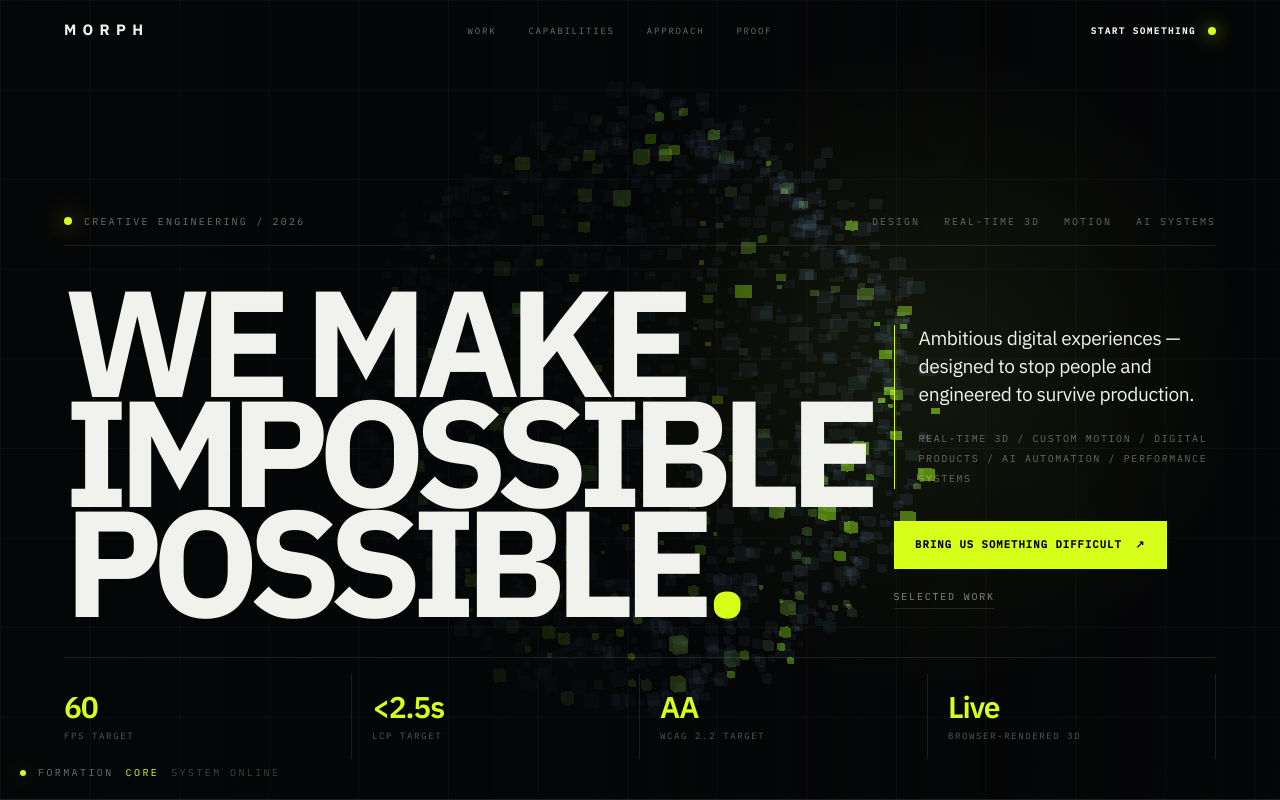
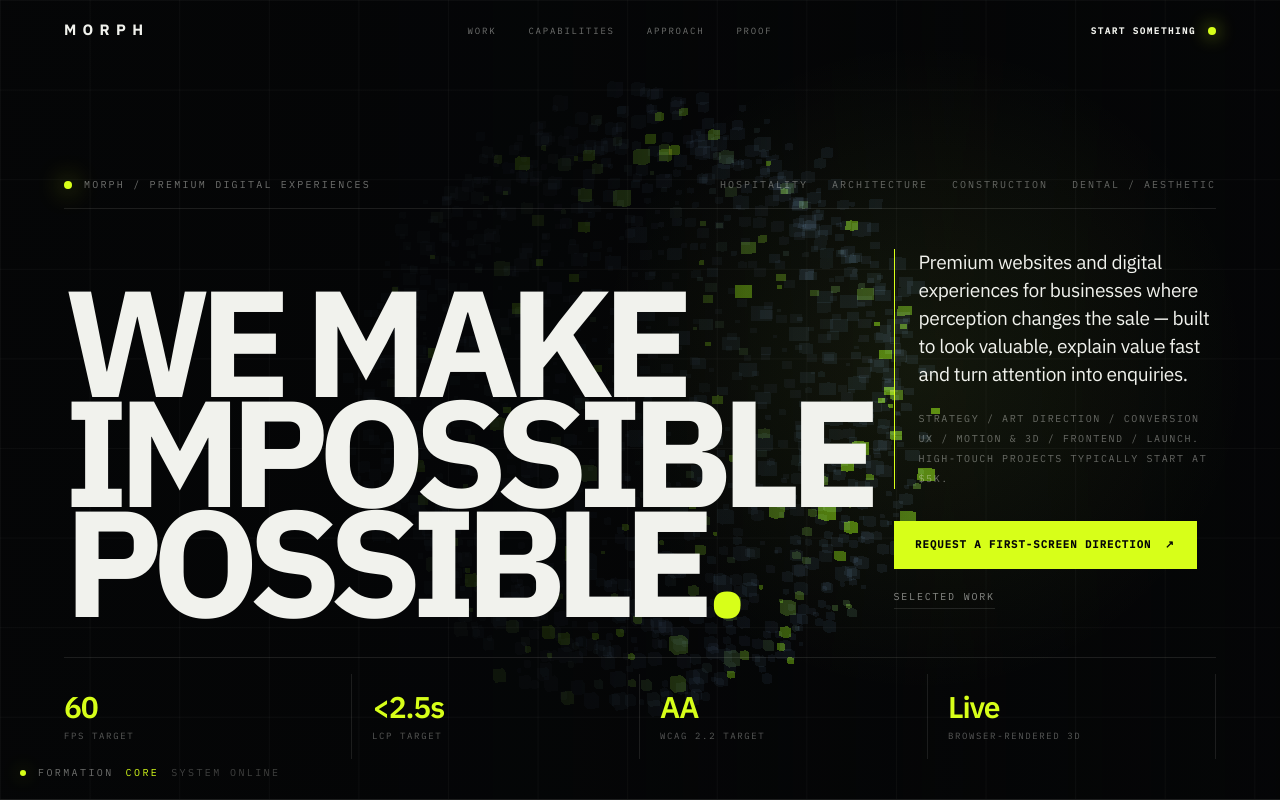
Before and after one commit to rusllich/lyzun-visual-engine, a Next.js app: page / in a window 1280 px wide. Shown: the top 800 px of the page. Built offline with nearby package versions, Linux system fonts and the light colour scheme.

Commit message:
feat(home): sharpen MORPH commercial positioning

```diff
--- a/components/sections/SystemHero.tsx
+++ b/components/sections/SystemHero.tsx
@@ -11,13 +11,13 @@ export default function SystemHero() {
         <div className="mb-8 flex flex-wrap items-center justify-between gap-4 border-b border-[var(--line)] pb-4 lg:mb-10">
           <div className="mono flex items-center gap-3 text-[9px] uppercase tracking-[0.22em] sm:text-[10px]">
             <span className="h-2 w-2 rounded-full bg-[var(--signal)] shadow-[0_0_24px_var(--signal)]" />
-            <span className="opacity-45">Creative engineering / 2026</span>
+            <span className="opacity-45">MORPH / premium digital experiences</span>
           </div>
           <div className="mono flex flex-wrap gap-x-6 gap-y-2 text-[9px] uppercase tracking-[0.2em] opacity-40 sm:text-[10px]">
-            <span>Design</span>
-            <span>Real-time 3D</span>
-            <span>Motion</span>
-            <span>AI systems</span>
+            <span>Hospitality</span>
+            <span>Architecture</span>
+            <span>Construction</span>
+            <span>Dental / aesthetic</span>
           </div>
         </div>
 
@@ -35,16 +35,16 @@ export default function SystemHero() {
           <div className="relative z-10 lg:pb-2">
             <div className="border-l border-[var(--signal)] pl-5 sm:pl-6">
               <p className="max-w-sm text-[clamp(1.05rem,1.5vw,1.35rem)] leading-[1.45] tracking-[-0.02em]">
-                Ambitious digital experiences — designed to stop people and engineered to survive production.
+                Premium websites and digital experiences for businesses where perception changes the sale — built to look valuable, explain value fast and turn attention into enquiries.
               </p>
-              <p className="mono mt-5 max-w-xs text-[10px] uppercase leading-5 tracking-[0.16em] opacity-40">
-                Real-time 3D / custom motion / digital products / AI automation / performance systems
+              <p className="mono mt-5 max-w-sm text-[10px] uppercase leading-5 tracking-[0.16em] opacity-40">
+                Strategy / art direction / conversion UX / motion & 3D / frontend / launch. High-touch projects typically start at $5k.
               </p>
             </div>
 
             <div className="mt-8 flex flex-wrap items-center gap-5">
               <a href="#sys-start" className="cta">
-                Bring us something difficult
+                Request a first-screen direction
                 <span aria-hidden="true">↗</span>
               </a>
               <a
```
